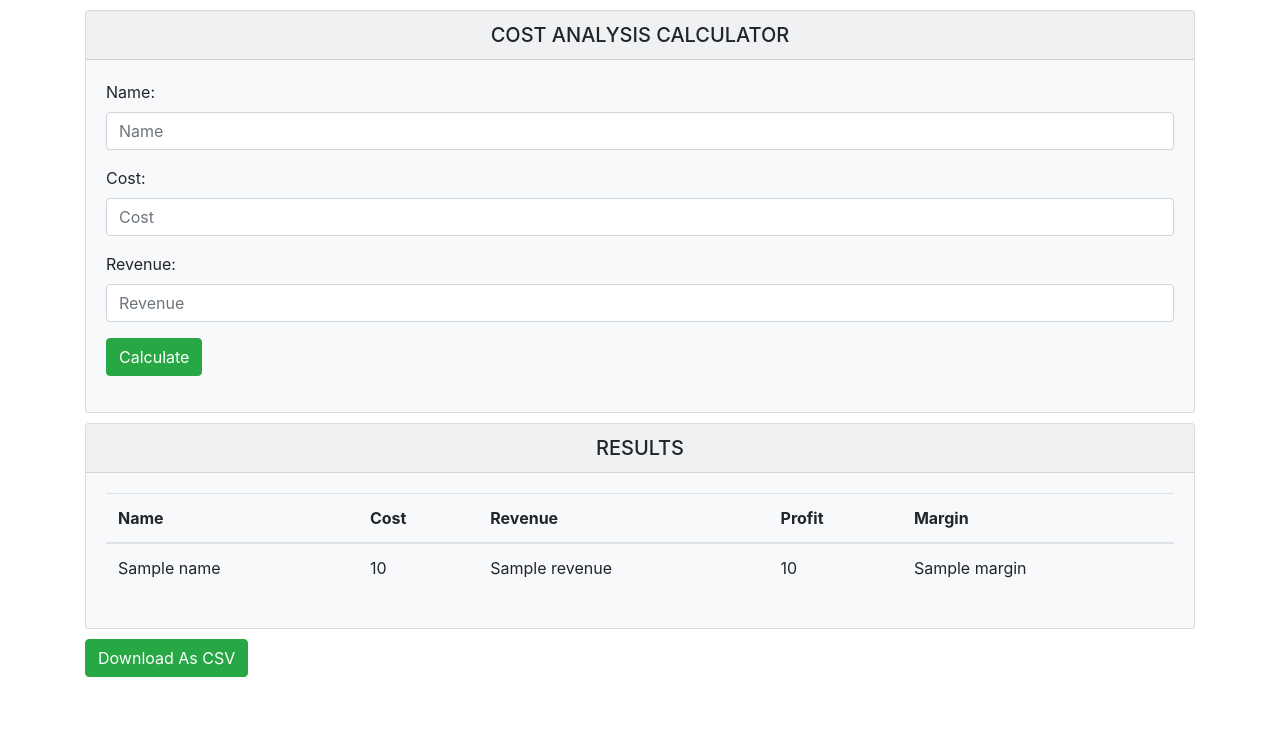
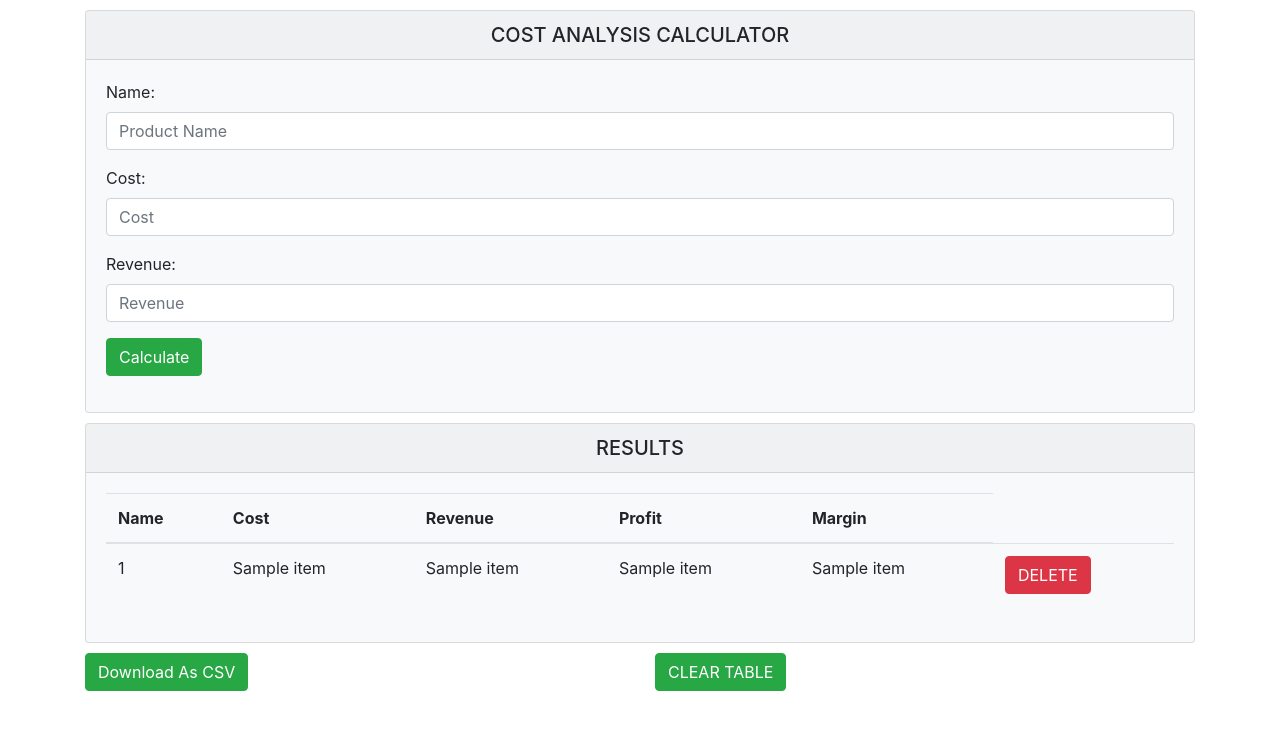
Before and after one commit to s-kuehn/Flask-App, a Flask app: template templates/index.html in a window 1280 px wide. Shown: the top 730 px of the page. Run offline with Flask 2, Linux system fonts and the light colour scheme; the template is opened without the code that fills it: most values are stand-ins (such as "Sample title", 1, 10 or a date in 2020); some libraries are stand-ins or nearby versions.

Commit message:
Added foundation for sqlite db tables

```diff
--- a/app.py
+++ b/app.py
@@ -1,6 +1,8 @@
-from flask import Flask, render_template, request, send_from_directory
+from flask import Flask, render_template, request, send_from_directory, redirect
+from flask_sqlalchemy import SQLAlchemy
 import csv
 import os
+import sqlite3
 
 app = Flask(__name__)
 
@@ -8,48 +10,56 @@ app = Flask(__name__)
 margin = 0
 cost = 0
 revenue = 0
-name = ''
+product = ''
 filename = 'margins.csv'
 
-@app.route('/')
+@app.route('/', methods=["GET", "POST"])
 def home():
-	return render_template('index.html')
+	if request.form:
+		try:
+			# Initialize variables
+			product = request.form['product']
+			cost = request.form['cost']
+			revenue = request.form['revenue']
+			sum = str(round(float(revenue) - float(cost), 2))
+			percent = round(abs(float(cost) / float(revenue) - 1) * 100, 2)
+			margin = str(percent)
 
-@app.route('/', methods=['POST'])
-def send(sum=sum, margin=margin, cost=cost, revenue=revenue):
-	if request.method == 'POST':
+			# Add row to database
+			conn = sqlite3.connect('calculations.db')
+			c = conn.cursor()
+			c.execute("INSERT INTO calc(product, cost, revenue, profit, margin) VALUES('name', "+str(cost)+", "+str(revenue)+", "+str(sum)+", "+str(margin)+")")
+			conn.commit()
+			conn.close()
+		except:
+			print('not loading')
 
-		# margin = 0
-		# cost = 0
-		# revenue = 0
+	# List all items from database
+	conn = sqlite3.connect('calculations.db')
+	c = conn.cursor()
 
-		# Get variables from input form
-		name = request.form['name']
-		cost = request.form['cost']
-		revenue = request.form['revenue']
+	c.execute("""CREATE TABLE IF NOT EXISTS calc (
+				product text,
+				cost integer,
+				revenue integer,
+				profit integer,
+				margin integer)""")
 
-		# Calculate profit
-		sum = '$' + str(round(float(revenue) - float(cost)))
+	c.execute("SELECT * FROM calc")
+	items = c.fetchall()
+	for item in items:
+		print(item)
+	conn.commit()
+	conn.close()
 
-		# Calculate margin
-		percent = round(abs(float(cost) / float(revenue) - 1) * 100, 2)
-		margin = str(percent) + '%'
-
-		# Write to csv
-		with open('data/margins.csv', 'a+') as wcsvfile:
-			newdata = csv.writer(wcsvfile)
-			newdata.writerow([name, cost, revenue, sum, margin])
-
-		# Read from csv
-		with open('data/margins.csv', 'r', newline='') as rcsvfile:
-			readdata = csv.reader(rcsvfile)
-			# newdata.writerow([name, cost, revenue, sum, margin])
-
-		# Return answers
-		return render_template('index.html',name=name, sum=sum, margin=margin, cost='$'+cost, revenue='$'+revenue)
-		return redirect(url_for('register'))
+	# Load Page
+	return render_template('index.html', items=items)
 
 # Download CSV file
 @app.route('/data', methods=['POST', 'GET'])
 def file():
 	return send_from_directory('data/', "margins.csv")
+
+@app.route('/clear', methods=['POST', 'GET'])
+def clearTable():
+	return render_template('index.html', items=items)
--- a/static/script.js
+++ b/static/script.js
@@ -0,0 +1,3 @@
+// $( "#clearTable" ).click(function() {
+//   alert( "Handler for .click() called." );
+// });
--- a/templates/base.html
+++ b/templates/base.html
@@ -12,6 +12,7 @@
 
 	<!-- Bootstrap CDN -->
 	<script src="https://code.jquery.com/jquery-3.3.1.slim.min.js" integrity="sha384-q8i/X+965DzO0rT7abK41JStQIAqVgRVzpbzo5smXKp4YfRvH+8abtTE1Pi6jizo" crossorigin="anonymous"></script>
+	<script src="/static/script.js"></script>
 	<script src="https://cdnjs.cloudflare.com/ajax/libs/popper.js/1.14.7/umd/popper.min.js" integrity="sha384-UO2eT0CpHqdSJQ6hJty5KVphtPhzWj9WO1clHTMGa3JDZwrnQq4sF86dIHNDz0W1" crossorigin="anonymous"></script>
 	<script src="https://stackpath.bootstrapcdn.com/bootstrap/4.3.1/js/bootstrap.min.js" integrity="sha384-JjSmVgyd0p3pXB1rRibZUAYoIIy6OrQ6VrjIEaFf/nJGzIxFDsf4x0xIM+B07jRM" crossorigin="anonymous"></script>
 </body>
--- a/templates/index.html
+++ b/templates/index.html
@@ -22,7 +22,7 @@
 
 						<div class="form-group">
 							<label for="Number One">Name:</label>
-							<input class="form-control" type="text" placeholder="Name" name="name">
+							<input class="form-control" type="text" placeholder="Product Name" name="product">
 						</div>
 
 						<div class="form-group">
@@ -68,13 +68,20 @@
 							</thead>
 
 							<tbody>
+								{% for item in items %}
 								<tr>
-									<td>{{ name }}</td>
-									<td>{{ cost }}</td>
-									<td>{{ revenue }}</td>
-									<td>{{ sum }}</td>
-									<td>{{ margin }}</td>
+									<td>{{ item[0] }}</td>
+									<td>{{ item[1] }}</td>
+									<td>{{ item[2] }}</td>
+									<td>{{ item[3] }}</td>
+									<td>{{ item[4] }}</td>
+									<td>
+										<!-- <form method="POST" action="./delete" style="display: inline"> -->
+											<a href="/delete?id={{ item[0] }}" class="btn btn-danger" value="Delete">DELETE</a>
+										<!-- </form> -->
+									</td>
 								</tr>
+								{% endfor %}
 							</tbody>
 						</table>
 					</div>
@@ -86,6 +93,9 @@
 				<div class="col">
 					<a class='btn btn-success' href="/data" download="margins.csv">Download As CSV</a>
 				</div>
+				<div class="col">
+					<a class='btn btn-success' id="clearTable" href="#">CLEAR TABLE</a>
+				</div>
 			</div>
 
 		</div>
```
Also changed, not shown: data/margins.csv (+49 -0 lines), calculations.db (added), 1 other file.
